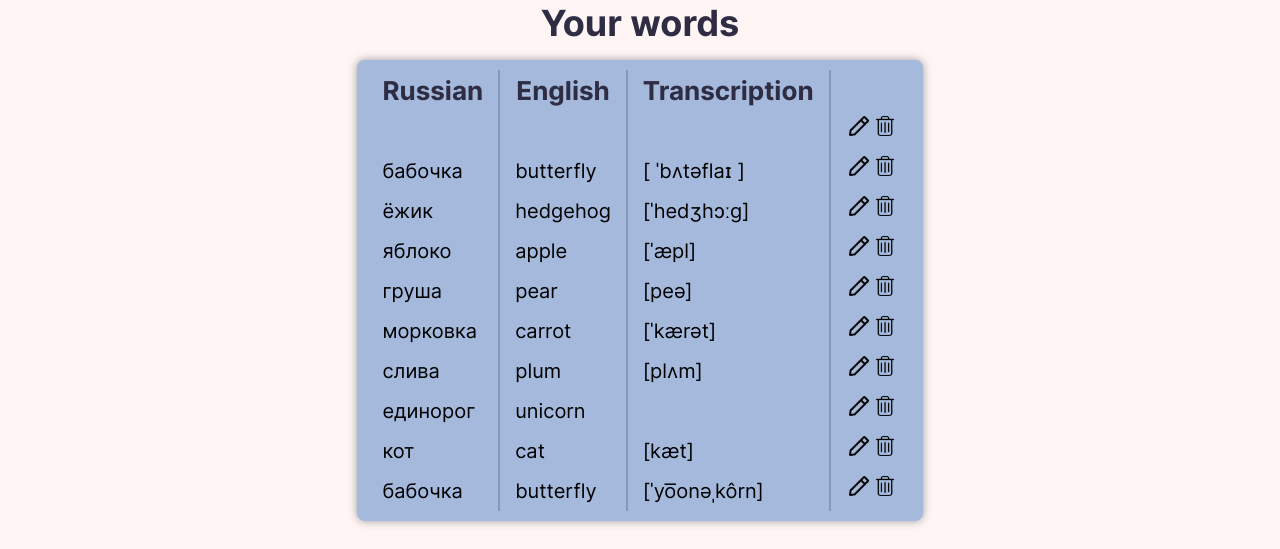
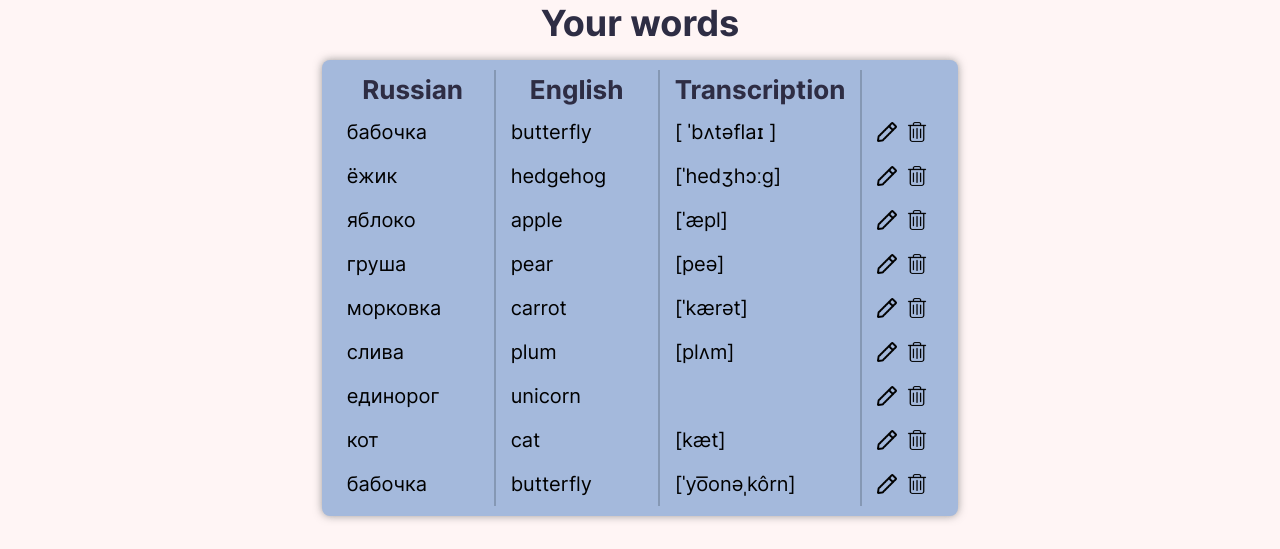
Before and after one commit to bittermil/learn-words-app-in-process, a React (Create React App) app in the folder words/: page /words in a window 1280 px wide. Shown: the part 124-673 px from the top of the page. Built offline with nearby package versions, Linux system fonts and the light colour scheme.

Commit message:
edit values added

```diff
--- a/words/src/components/Word.jsx
+++ b/words/src/components/Word.jsx
@@ -2,25 +2,74 @@ import React, { useState } from "react";
 import styles from "./assets/Word.module.css";
 
 function Word(props) {
-  const [isEdit, editWord] = useState("false");
+  const defValues = {
+    russian: props.russian,
+    english: props.english,
+    transcription: props.transcription,
+  };
+
+  const [isEdit, editWord] = useState(false);
+  const [values, setValues] = useState(defValues);
 
   const setEdit = () => {
     editWord(!isEdit);
   };
 
+  const changeValues = (e) => {
+    const { name, value } = e.target;
+    setValues((previousState) => {
+      return {
+        ...previousState,
+        [name]: value,
+      };
+    });
+  };
+
   return (
     <>
+      {(isEdit && (
         <tr className={styles.tableRow}>
-        {}
+          <td>
+            <input
+              name="russian"
+              defaultValue={values.russian}
+              className={styles.input}
+              onChange={changeValues}
+            ></input>
+          </td>
+          <td>
+            <input
+              name="english"
+              defaultValue={values.english}
+              className={styles.input}
+              onChange={changeValues}
+            ></input>
+          </td>
+          <td>
+            <input
+              name="transcription"
+              defaultValue={values.transcription}
+              className={styles.input}
+              onChange={changeValues}
+            ></input>
+          </td>
+
+          <td className={styles.editor}>
+            <div onClick={setEdit} className={styles.save}></div>
+            <div onClick={setEdit} className={styles.cancel}></div>
+          </td>
+        </tr>
+      )) || (
+        <tr className={styles.tableRow}>
           <td>{props.russian}</td>
           <td>{props.english}</td>
           <td>{props.transcription}</td>
           <td className={styles.editor}>
-          {props.onEdit && <div className={styles.save}></div>}
-          <div className={styles.edit}></div>
+            <div onClick={setEdit} className={styles.edit}></div>
             <div className={styles.delete}></div>
           </td>
         </tr>
+      )}
     </>
   );
 }
--- a/words/src/components/Wordlist.jsx
+++ b/words/src/components/Wordlist.jsx
@@ -17,7 +17,6 @@ function Wordlist() {
           </tr>
         </thead>
         <tbody>
-          <Word edit></Word>
           {wordsData.map((word) => (
             <Word key={word.id} {...word}></Word>
           ))}
--- a/words/src/components/assets/Word.module.css
+++ b/words/src/components/assets/Word.module.css
@@ -1,38 +1,57 @@
 .editor {
-  padding: 12px 15px;
   display: flex;
   justify-content: flex-end;
   align-items: center;
 }
 
 .save {
-  background: url("./images/tick.png");
+  background: url("./images/tick.png") no-repeat;
   background-size: contain;
-  width: 20px;
+  width: 22px;
+  height: 20px;
+  margin: 0 5px 0 0;
+}
+
+.edit {
+  background: url("./images/pencil.png") no-repeat;
+  background-size: contain;
+  width: 22px;
+  height: 20px;
+  margin: 0 5px 0 0;
+}
+
+.delete {
+  background: url("./images/bin.png") no-repeat;
+  background-size: contain;
+  width: 23px;
   height: 20px;
   margin: 0 3px;
 }
-.edit {
-  background: url("./images/pencil.png");
+
+.cancel {
+  background: url("./images/cancel.png") no-repeat;
   background-size: contain;
-  width: 20px;
-  height: 20px;
-  margin: 0 3px;
-}
-.delete {
-  background: url("./images/bin.png");
-  background-size: contain;
-  width: 20px;
-  height: 20px;
+  width: 23px;
+  height: 23px;
   margin: 0 3px;
 }
 
 .save:hover,
 .edit:hover,
-.delete:hover {
+.delete:hover,
+.cancel:hover {
   cursor: pointer;
 }
 
 .table .edit {
   width: 60px !important;
 }
+
+.input {
+  box-sizing: border-box;
+  padding: 10px;
+  border-radius: 3px;
+  border: 1px solid rgb(180 173 220);
+  box-shadow: var(--shadow);
+  width: 130px;
+}
--- a/words/src/components/assets/Wordlist.module.css
+++ b/words/src/components/assets/Wordlist.module.css
@@ -28,11 +28,16 @@ h1 {
 
 .table th,
 .table td {
+  box-sizing: border-box;
+  width: calc(130px + 15px + 15px + 2px + 2px);
   padding: 5px 15px;
   border-right: 2px solid #8598b4;
+  line-height: 20px;
 }
 
 .table th:last-child,
 .table td:last-child {
+  width: auto;
+  padding: 12px 15px;
   border-right: none;
 }
```
Also changed, not shown: words/src/components/assets/WordEditor.module.css (+0 -8 lines), words/src/components/assets/images/cancel.png (added). Lines whose indentation alone changed are shown as unchanged.
